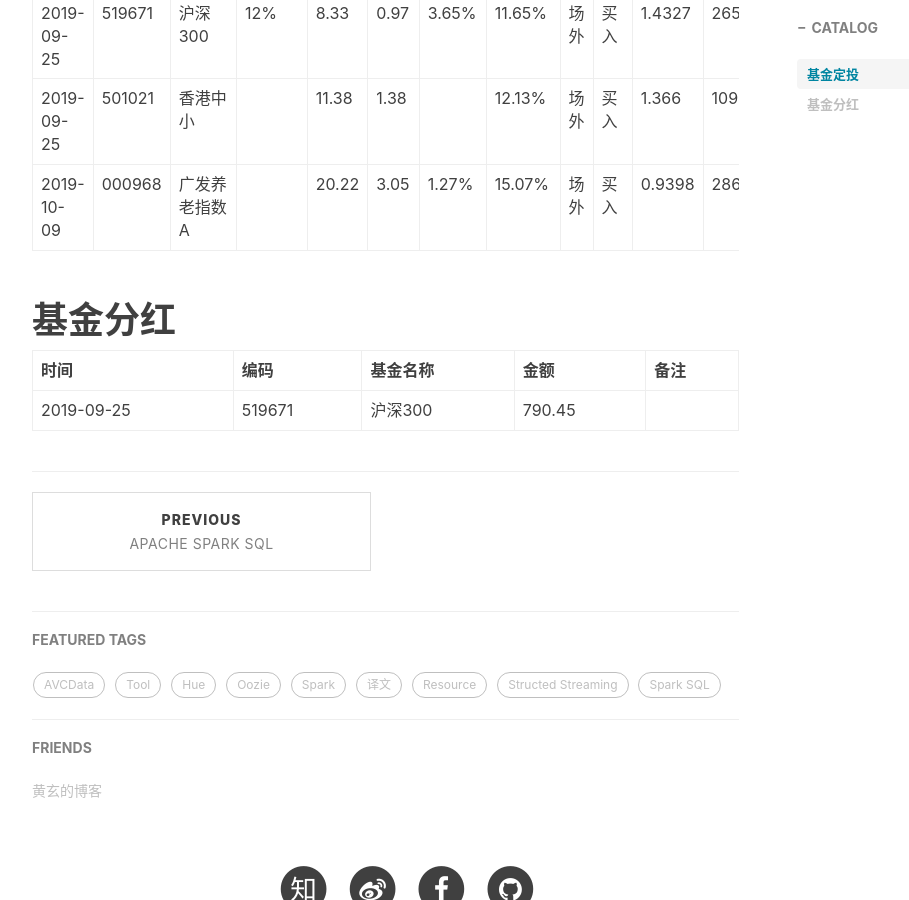
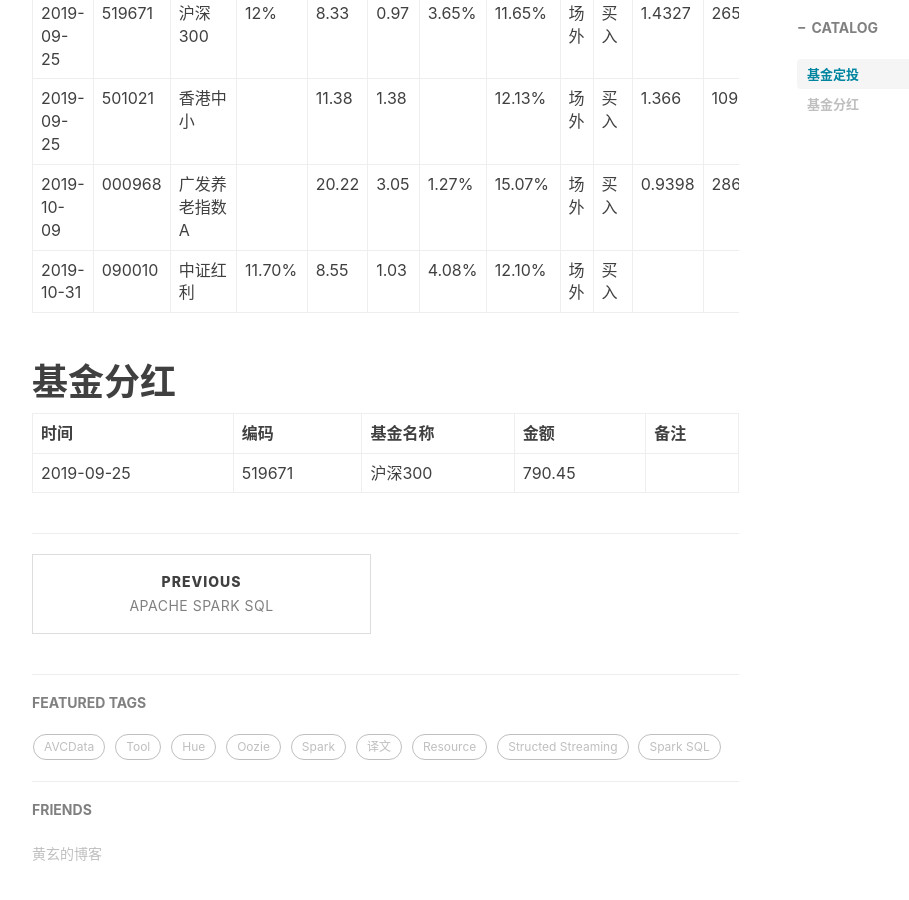
Before and after one commit to shoppingwang/shoppingwang.github.io, a Jekyll site: the page built from _posts/2019-07-02-investment-records.md, in a window 1280 px wide and 900 px high, scrolled down 2887 px. Shown: the whole window, without its empty margins (233-1142 px from the left). Built offline with Jekyll 4.4.1, drawn with Linux system fonts in a browser that asks for light colours; nearby versions of some CDN libraries; comment, search, counter and statistics services are not loaded.

Commit message:
Investment update

```diff
--- a/_posts/2019-07-02-investment-records.md
+++ b/_posts/2019-07-02-investment-records.md
@@ -48,6 +48,7 @@ tags:
 | 2019-09-25 | 519671 | 沪深300 | 12% | 8.33 | 0.97 | 3.65% | 11.65% | 场外 | 买入 | 1.4327 | 2653.37 |  |
 | 2019-09-25 | 501021 | 香港中小 |  | 11.38 | 1.38 |  | 12.13% | 场外 | 买入 | 1.366 | 1098.12 |  |
 | 2019-10-09 | 000968 | 广发养老指数A |  | 20.22 | 3.05 | 1.27% | 15.07% | 场外 | 买入 | 0.9398 | 2869.98 |  |
+| 2019-10-31 | 090010 | 中证红利 | 11.70% | 8.55 | 1.03 | 4.08% | 12.10% | 场外 | 买入 |  | |  |
 
 # 基金分红
 
```
